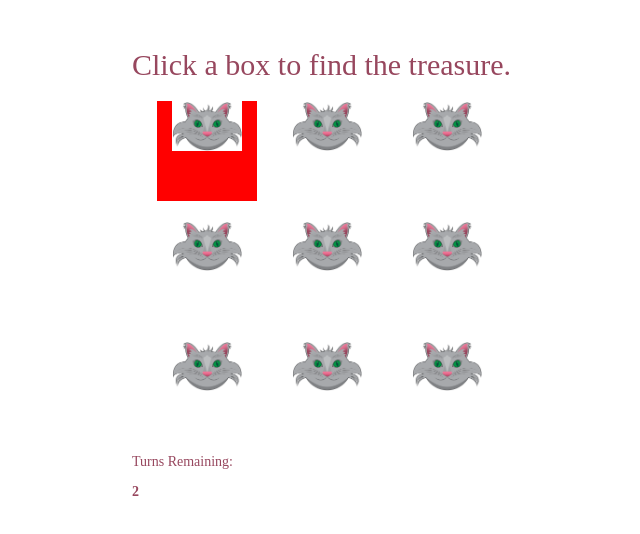
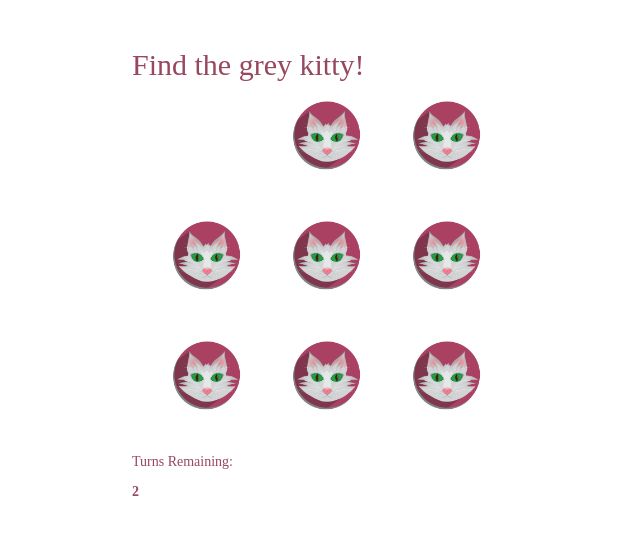
Before and after one commit to SamanthaDegges/Homeworks, a plain HTML site: page index.html in a window 1280 px wide. Both pictures are taken after a click on the element 243 px from the left and 151 px from the top of the page. Shown: the whole page, without its empty margins (36-676 px from the left). Drawn offline with nearby package versions, Linux system fonts and the light colour scheme.

Commit message:
Changed tile image and treasure image. Created an end to game derivative of gameStatus.

```diff
--- a/gameExerciseTreasureChest.js
+++ b/gameExerciseTreasureChest.js
@@ -7,7 +7,7 @@ $(document).ready(function() {
   var gameState = {
     'gameWon': "You Win.",
     'gameEnded': "Game Over.",
-    'gameRunning': "Click to find the treasure."
+    'gameRunning': $("title").text()
   };
 
   currentGameState = 'gameRunning';
@@ -16,18 +16,20 @@ $(document).ready(function() {
 
   $('.tile').on('click', function(event) {
     var $tile = $(this);
+    if (currentGameState === 'gameRunning') {
       $('strong').text(--guesses);
-    $tile.addClass('red');
+      $tile.empty();
 
       if (winCheck($tile)) {
-      $tile.addClass('green');
+        $tile.empty();
+        $tile.html('<img src="kitty-grey.png" class="img-responsive center-block">');
         gameStateChange();
       }
 
       if (IsGameOver($tile)) {
         gameStateChange();
       }
-
+    }
   });
 
   var IsGameOver = function($clicked) {
--- a/index.html
+++ b/index.html
@@ -25,23 +25,23 @@
     <![endif]-->
   </head>
   <body class= "container-fluid">
-    <h2 id="title">Click a box to find the treasure.</h2>
+    <h2 id="title">Find the grey kitty!</h2>
     <h2 class="hidden">You Win!</h2>
     <div id="gameBoard" class="row col-lg-12 center-block">
       <div class= "row center-block">
-        <div class= "tile col-xs-2 col-lg-3" data-id="1"><img src='kitty-grey.png' class="img-responsive center-block"></div>
-        <div class= "tile col-xs-2 col-lg-3" data-id="2"><img src='kitty-grey.png' class="img-responsive center-block"></div>
-        <div class= "tile col-xs-2 col-lg-3" data-id="3"><img src='kitty-grey.png' class="img-responsive center-block"></div>
+        <div class= "tile col-xs-2 col-lg-3" data-id="1"><img src='kitty-pog.png' class="img-responsive center-block"></div>
+        <div class= "tile col-xs-2 col-lg-3" data-id="2"><img src='kitty-pog.png' class="img-responsive center-block"></div>
+        <div class= "tile col-xs-2 col-lg-3" data-id="3"><img src='kitty-pog.png' class="img-responsive center-block"></div>
       </div>
       <div class= "row center-block">
-        <div class= "tile col-xs-2 col-lg-3" data-id="4"><img src='kitty-grey.png' class="img-responsive center-block"></div>
-        <div class= "tile col-xs-2 col-lg-3" data-id="5"><img src='kitty-grey.png' class="img-responsive center-block"></div>
-        <div class= "tile col-xs-2 col-lg-3" data-id="6"><img src='kitty-grey.png' class="img-responsive center-block"></div>
+        <div class= "tile col-xs-2 col-lg-3" data-id="4"><img src='kitty-pog.png' class="img-responsive center-block"></div>
+        <div class= "tile col-xs-2 col-lg-3" data-id="5"><img src='kitty-pog.png' class="img-responsive center-block"></div>
+        <div class= "tile col-xs-2 col-lg-3" data-id="6"><img src='kitty-pog.png' class="img-responsive center-block"></div>
       </div>
       <div class= "row center-block">
-        <div class= "tile col-xs-2 col-lg-3" data-id="7"><img src='kitty-grey.png' class="img-responsive center-block"></div>
-        <div class= "tile col-xs-2 col-lg-3" data-id="8"><img src='kitty-grey.png' class="img-responsive center-block"></div>
-        <div class= "tile col-xs-2 col-lg-3" data-id="9"><img src='kitty-grey.png' class="img-responsive center-block"></div>
+        <div class= "tile col-xs-2 col-lg-3" data-id="7"><img src='kitty-pog.png' class="img-responsive center-block"></div>
+        <div class= "tile col-xs-2 col-lg-3" data-id="8"><img src='kitty-pog.png' class="img-responsive center-block"></div>
+        <div class= "tile col-xs-2 col-lg-3" data-id="9"><img src='kitty-pog.png' class="img-responsive center-block"></div>
       </div>
   </div>
   <p>Turns Remaining: </p><p><strong>3</strong></p>
```
Also changed, not shown: kitty-pog.png (added). Lines whose indentation alone changed are shown as unchanged.
